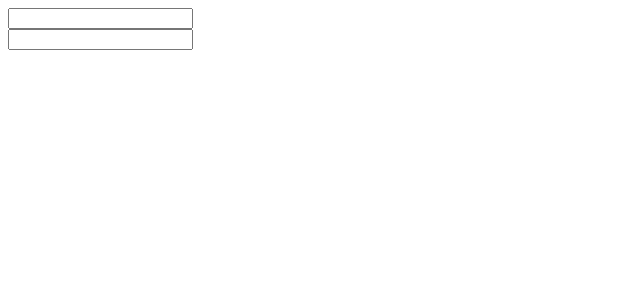
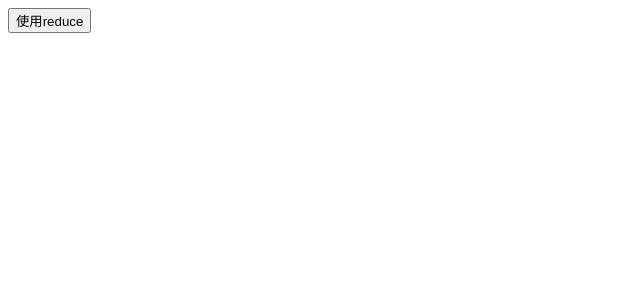
Before and after one commit to xx0tt-public/testPublic, a Vue app: page / in a window 1280 px wide. Shown: the top 300 px of the page, without its empty margins (0-640 px from the left). Built offline with nearby package versions, Linux system fonts and the light colour scheme.

Commit message:
reduce方法

```diff
--- a/src/App.vue
+++ b/src/App.vue
@@ -1,22 +1,16 @@
 <template>
-  <div>
-    <input type="text" v-model="test" /><br />
-    <input type="test" v-bind="test1" @input="iptFn" />
-  </div>
+  <button @click="btn">使用reduce</button>
 </template>
 
 <script>
 export default {
-  name: 'App',
-  data() {
-    return {
-      test: '',
-      test1: '',
-    }
-  },
   methods: {
-    iptFn(e) {
-      this.test1 = e.target.value
+    btn() {
+      let arr = [{ a: 100 }, { a: 20 }, { a: -10 }]
+      const sum = arr.reduce((res, item) => {
+        return res + item['a']
+      }, 0)
+      console.log(sum)
     },
   },
 }
```
